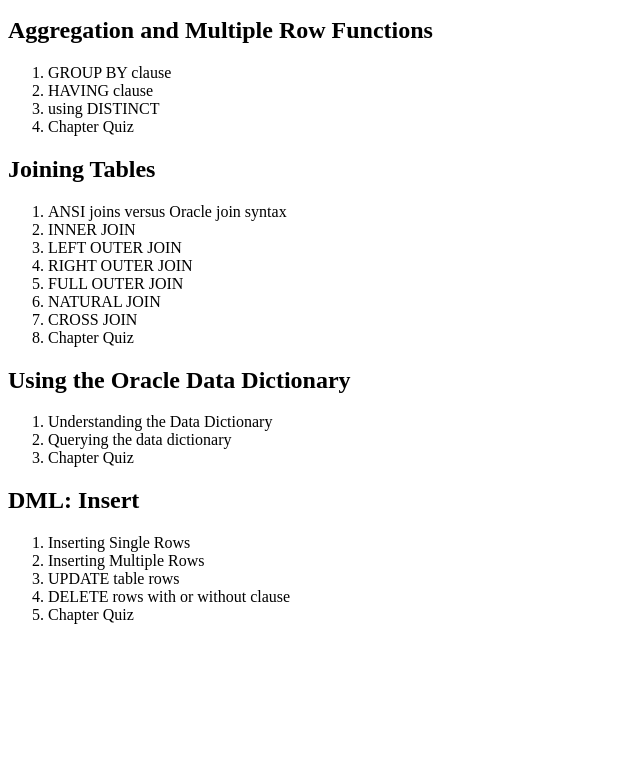
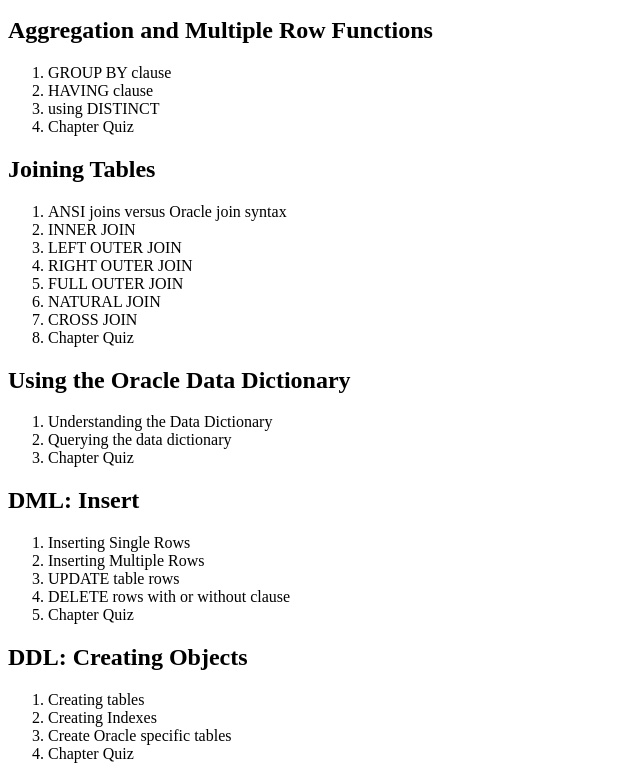
Before and after one commit to Tanushree227/SQL_Overview, a plain HTML site: page index.html in a window 1280 px wide. Shown: the part 1196-1975 px from the top of the page, without its empty margins (0-640 px from the left). Before the commit the page ends 1836 px from the top, so only its background shows below. Drawn offline with Linux system fonts and the light colour scheme.

Commit message:
DDL: Creating Objects

```diff
--- a/index.html
+++ b/index.html
@@ -132,6 +132,15 @@
         </ol>
     </div>
 
+    <div class="container">
+        <h2>DDL: Creating Objects</h2>
+        <ol>
+            <li>Creating tables</li>
+            <li>Creating Indexes</li>
+            <li>Create Oracle specific tables</li>
+            <li>Chapter Quiz</li>
+        </ol>
+    </div>
 
 </body>
 </html>
```
